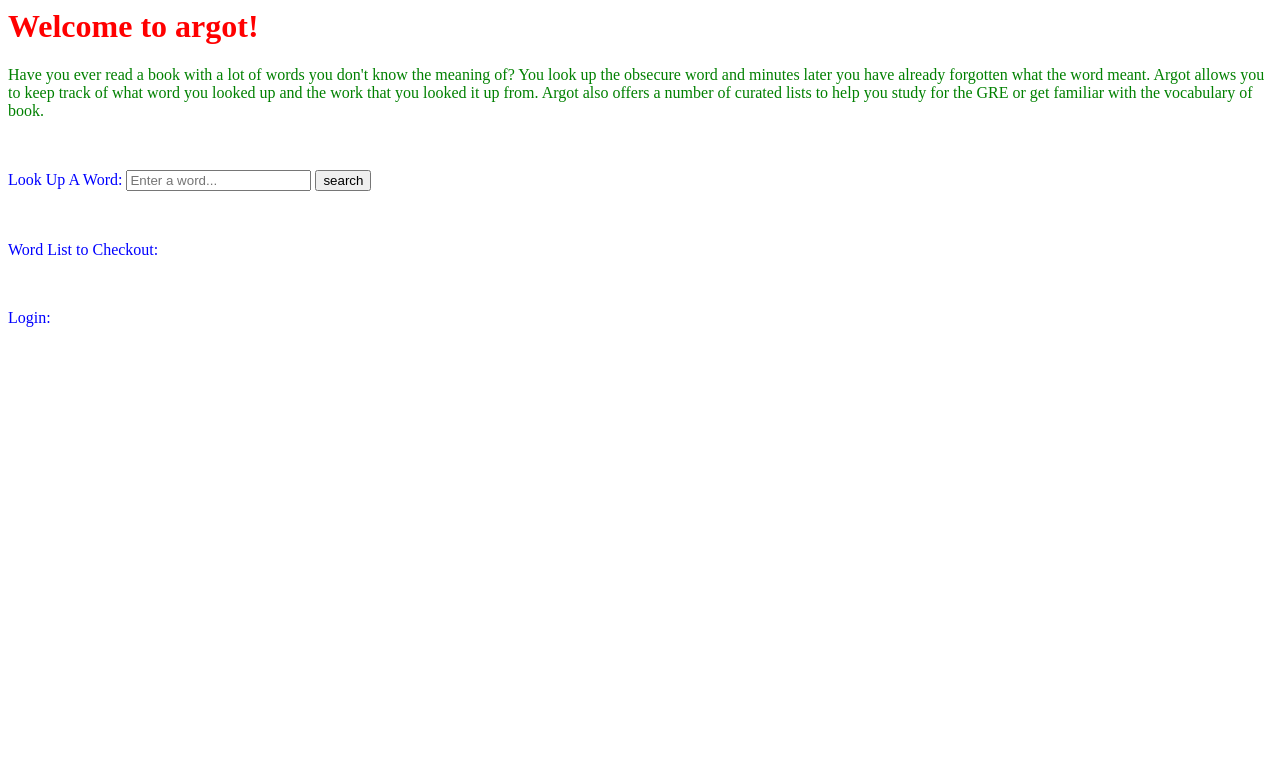
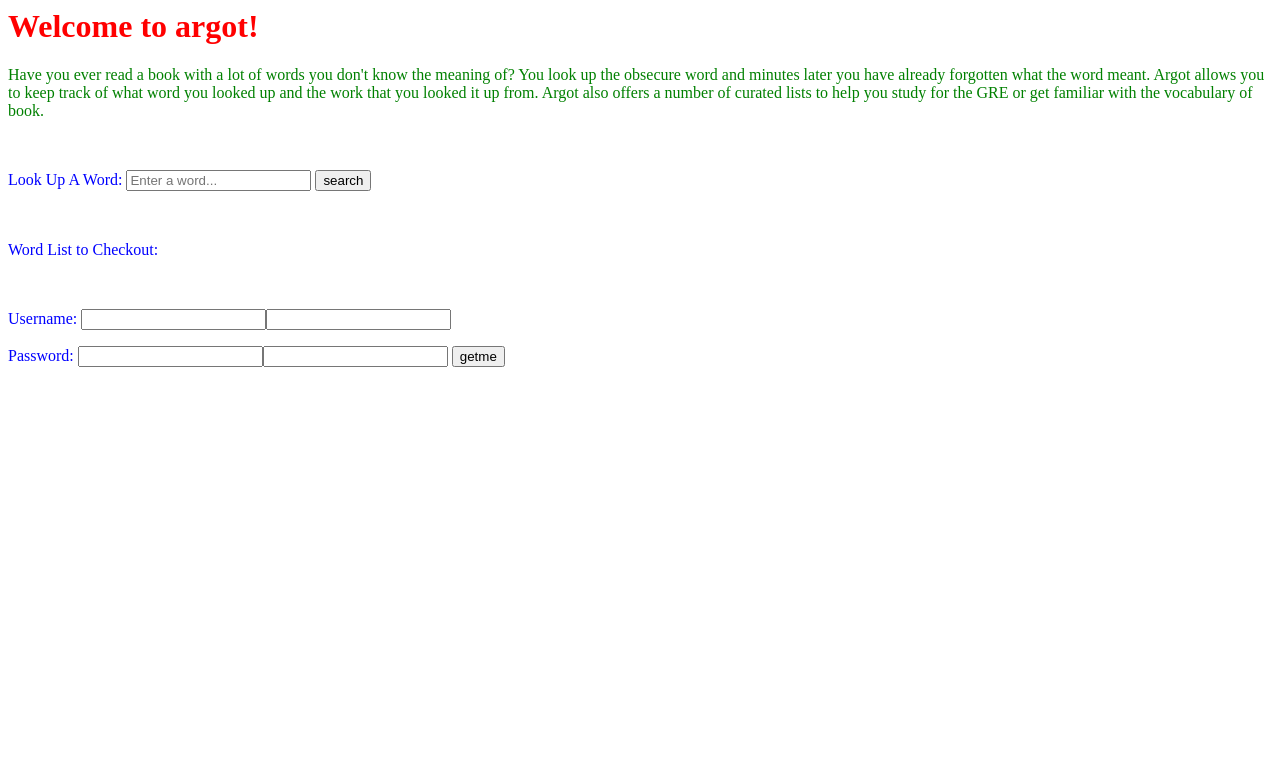
Before and after one commit to imcinerney/argot, a Django app: template dictionary/templates/argot/home.html in a window 1280 px wide. Shown: the top 783 px of the page. Run offline with Django 3.2, Linux system fonts and the light colour scheme; the template is opened without the code that fills it: values that come from a table or form of the project are taken from there, others are empty; parts of the project's set-up code (start-up, migrations or seed data) failed here and were passed over.

Commit message:
Initial commit of handling user logins

```diff
--- /dev/null
+++ b/argot/forms.py
@@ -0,0 +1,20 @@
+from django import forms
+from django.core.exceptions import ValidationError
+import re
+
+
+class LoginForm(forms.Form):
+    username = forms.CharField(max_length=10)
+    password = forms.CharField(max_length=12)
+
+    def clean_username(self):
+        username = self.cleaned_data['username']
+        if re.search('[0-9]', username) is not None:
+            raise ValidationError('Cannot have numbers in username')
+        return username
+
+    def clean_password(self):
+        password = self.cleaned_data['password']
+        if re.search('[0-9]', password) is not None:
+            raise ValidationError('Cannot have numbers in password')
+        return password
--- a/argot/urls.py
+++ b/argot/urls.py
@@ -22,4 +22,5 @@ urlpatterns = [
     path('', home_views.home, name='home'),
     path('admin/', admin.site.urls),
     path('dictionary/', include('dictionary.urls')),
+    path('login', home_views.login, name='login'),
 ]
--- a/dictionary/templates/argot/home.html
+++ b/dictionary/templates/argot/home.html
@@ -20,5 +20,13 @@
    <p>&nbsp;</p>
    Word List to Checkout:
    <p>&nbsp;</p>
-   Login:
+
+   <form method='POST' action="{% url 'login' %}">
+     {% csrf_token %}
+
+     Username: {{ form.username }}<input type="text" name='username'>
+     <p></p>
+     Password: {{ form.password }}<input type="text" name="password" >
+     <input type="submit" value='getme'/>
+    </form>
 </p>
```
Also changed, not shown: argot/views.py (+19 -3 lines).
